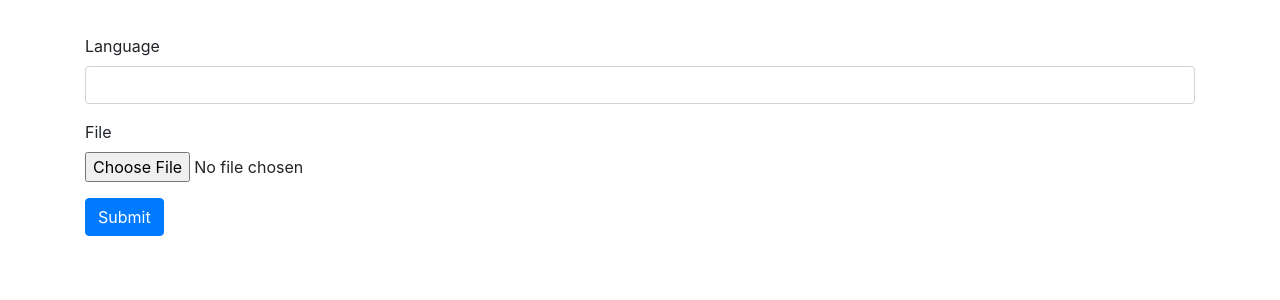
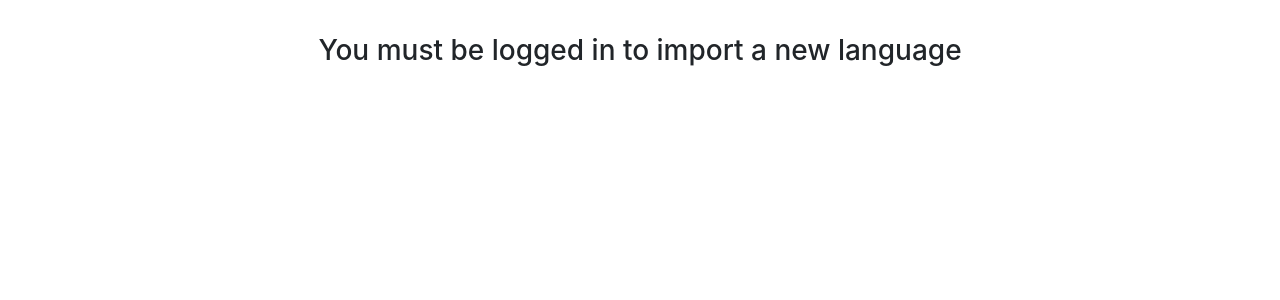
Before and after one commit to ESIEESPACE/FarmBot-Translator, a Django app: page /import/ in a window 1280 px wide. Shown: the part 56-356 px from the top of the page. Run offline with Django 3.2, Linux system fonts and the light colour scheme; some libraries are stand-ins or nearby versions.

Commit message:
Constraint authenticated user to upload a new language

```diff
--- a/templates/upload.html
+++ b/templates/upload.html
@@ -2,6 +2,8 @@
 
 {% block body %}
     <div class="container">
+
+	{% if user.is_authenticated %}
         <form action="{% url 'import' %}" method="post" enctype="multipart/form-data">
             {% csrf_token %}
             {{ form.non_field_errors }}
@@ -26,5 +28,9 @@
 
             <input type="submit" class="btn btn-primary" value="Submit">
         </form>
+
+	{% else %}
+	    	<h3 class="text-center">You must be logged in to import a new language</h3>
+	{% endif %}
     </div>
 {% endblock %}
```
